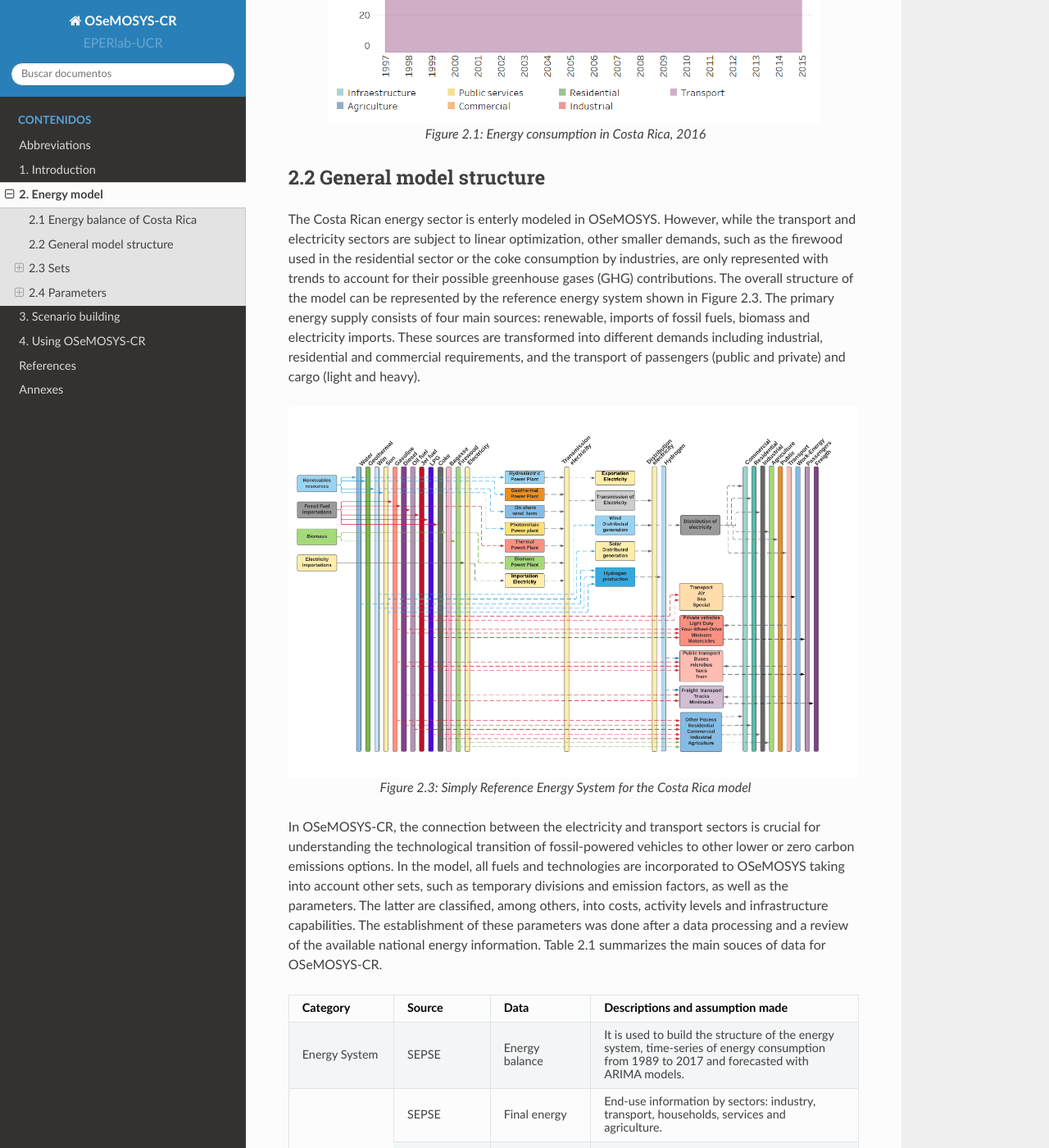
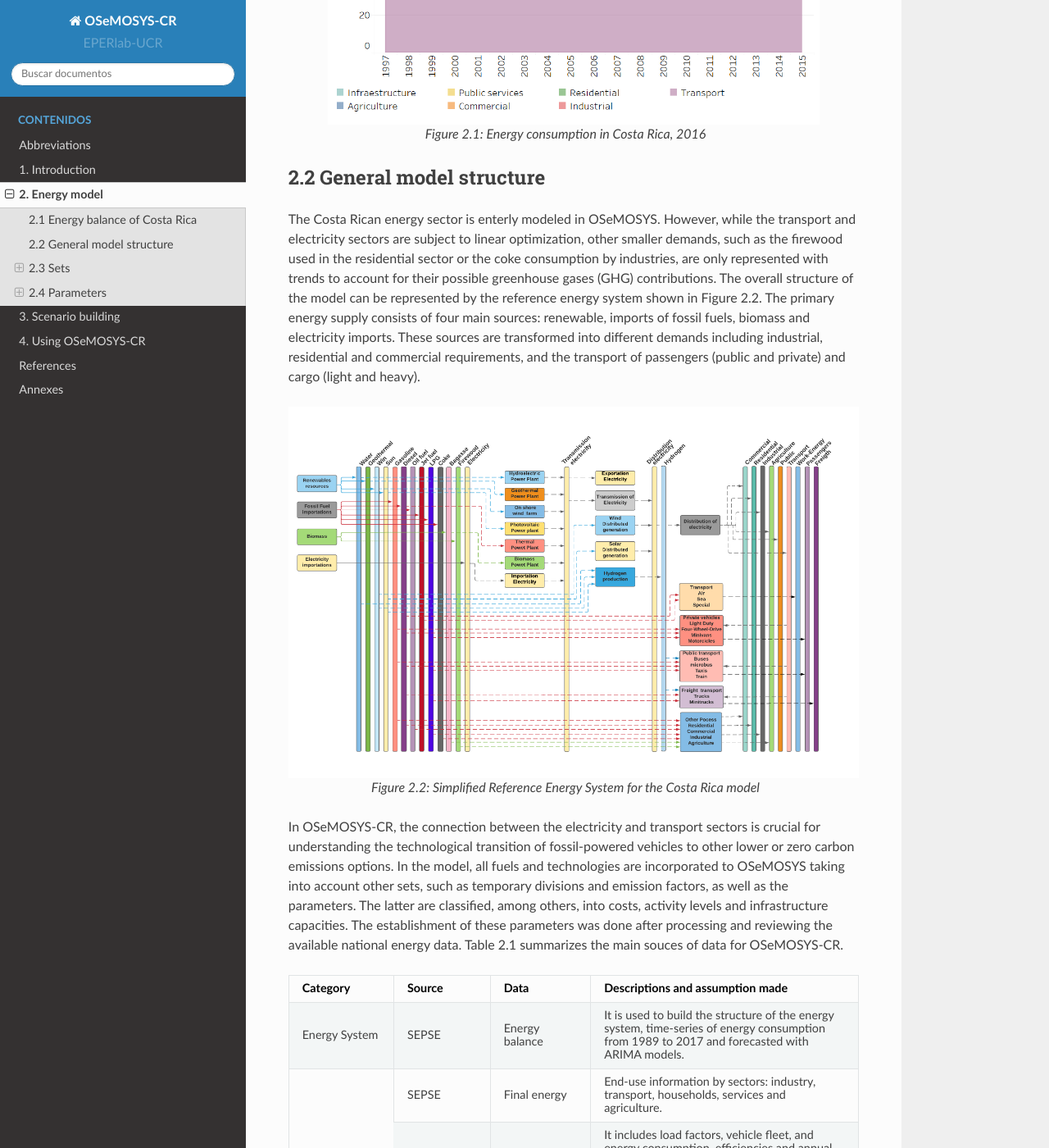
Before and after one commit to EPERLab/OSeMOSYS-CR, a Sphinx documentation site: the page built from docs/02EnergyModel.rst, in a window 1280 px wide and 1400 px high, scrolled down 880 px. Shown: the whole window at 82% size. Built offline with Sphinx 7.4.7 and the Read the Docs theme 2.0.0, drawn with Linux system fonts in a browser that asks for light colours; formulas are drawn with MathJax 3.

Commit message:
Update 02EnergyModel.rst

```diff
--- a/docs/02EnergyModel.rst
+++ b/docs/02EnergyModel.rst
@@ -19,15 +19,15 @@ In Costa Rica, the fossil fuels are completely imported, and the electricity is
 2.2 General model structure
 +++++++++
 
-The Costa Rican energy sector is enterly modeled in OSeMOSYS. However, while the transport and electricity sectors are subject to linear optimization, other smaller demands, such as the firewood used in the residential sector or the coke consumption by industries, are only represented with trends to account for their possible greenhouse gases (GHG) contributions. The overall structure of the model can be represented by the reference energy system shown in Figure 2.3. The primary energy supply consists of four main sources: renewable, imports of fossil fuels, biomass and electricity imports. These sources are transformed into different demands including industrial, residential and commercial requirements, and the transport of passengers (public and private) and cargo (light and heavy).
+The Costa Rican energy sector is enterly modeled in OSeMOSYS. However, while the transport and electricity sectors are subject to linear optimization, other smaller demands, such as the firewood used in the residential sector or the coke consumption by industries, are only represented with trends to account for their possible greenhouse gases (GHG) contributions. The overall structure of the model can be represented by the reference energy system shown in Figure 2.2. The primary energy supply consists of four main sources: renewable, imports of fossil fuels, biomass and electricity imports. These sources are transformed into different demands including industrial, residential and commercial requirements, and the transport of passengers (public and private) and cargo (light and heavy).
 
 .. figure:: img/SimpleRES.png
    :align:   center
    :width:   700 px
 
-   *Figure 2.3: Simply Reference Energy System for the Costa Rica model*
+   *Figure 2.2: Simplified Reference Energy System for the Costa Rica model*
 
-In OSeMOSYS-CR, the connection between the electricity and transport sectors is crucial for understanding the technological transition of fossil-powered vehicles to other lower or zero carbon emissions options. In the model, all fuels and technologies are incorporated to OSeMOSYS taking into account other sets, such as temporary divisions and emission factors, as well as the parameters. The latter are classified, among others, into costs, activity levels and infrastructure capabilities. The establishment of these parameters was done after a data processing and a review of the available national energy information. Table 2.1 summarizes the main souces of data for OSeMOSYS-CR.
+In OSeMOSYS-CR, the connection between the electricity and transport sectors is crucial for understanding the technological transition of fossil-powered vehicles to other lower or zero carbon emissions options. In the model, all fuels and technologies are incorporated to OSeMOSYS taking into account other sets, such as temporary divisions and emission factors, as well as the parameters. The latter are classified, among others, into costs, activity levels and infrastructure capacities. The establishment of these parameters was done after processing and reviewing the available national energy data. Table 2.1 summarizes the main souces of data for OSeMOSYS-CR.
 
 .. table::
    :align:   center
```
